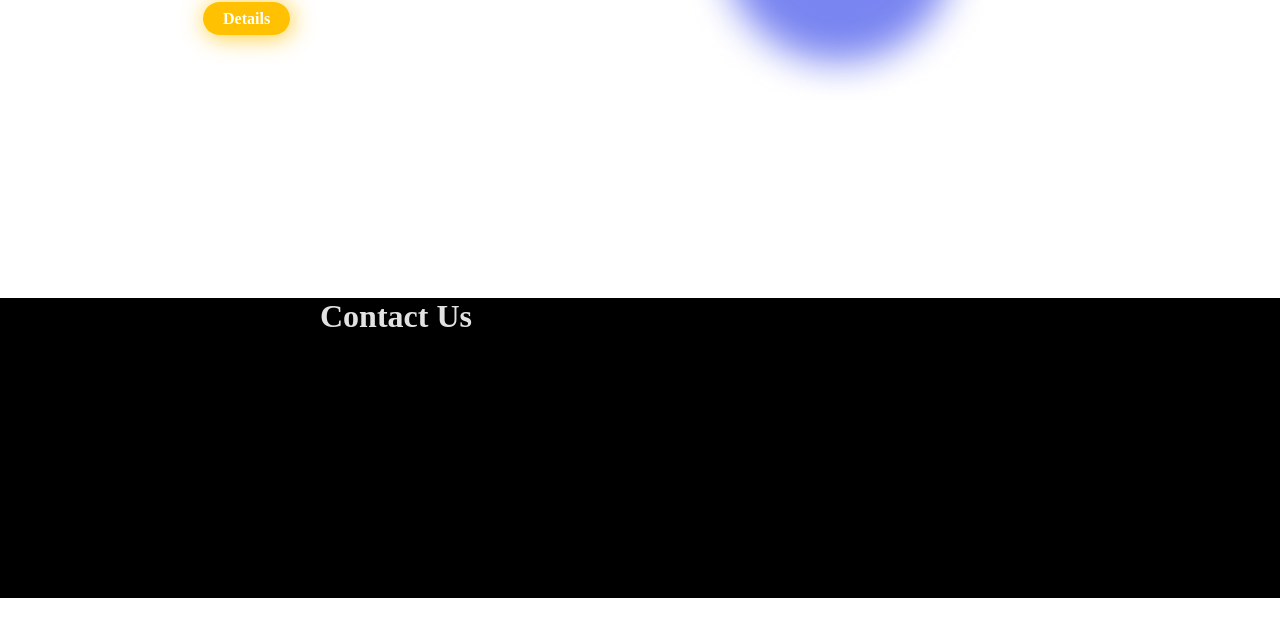
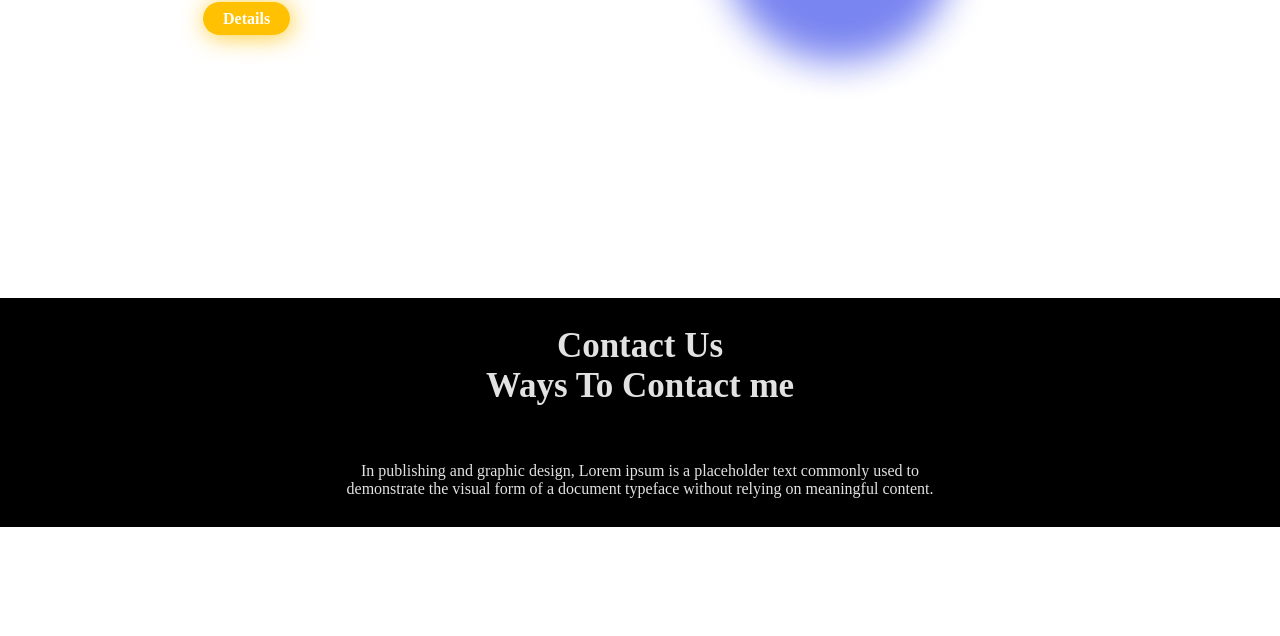
Before and after one commit to manshadchangampalli/PortfolioForTemplates, a React (Create React App) app: page / in a window 1280 px wide. Shown: the part 2782-3418 px from the top of the page. Built offline with nearby package versions, Linux system fonts and the light colour scheme.

Commit message:
the title structure of the contact is finished

```diff
--- a/src/Pages/Contact/Contact.jsx
+++ b/src/Pages/Contact/Contact.jsx
@@ -1,14 +1,23 @@
-import React from 'react'
-import './Contact.scss'
+import React from "react";
+import "./Contact.scss";
 
 function Contact() {
-    return (
-        <div className="contact">
-            <div className="contact-title">
-                <h1>Contact Us</h1>
-            </div>
-        </div>
-    )
+  return (
+    <div className="contact">
+      <div className="contact-title">
+        <h1>
+          Contact Us
+          <br />
+          Ways To Contact me
+        </h1>
+        <p>
+          In publishing and graphic design, Lorem ipsum is a placeholder text
+          commonly used to demonstrate the visual form of a document typeface
+          without relying on meaningful content.
+        </p>
+      </div>
+    </div>
+  );
 }
 
-export default Contact
+export default Contact;
--- a/src/Pages/Contact/Contact.scss
+++ b/src/Pages/Contact/Contact.scss
@@ -2,12 +2,20 @@
     width:100vw;
     height: 100vh;
     display: grid;
-    grid-template-rows:  .6fr 1fr;
+    grid-template-rows:  .4fr 1fr;
     &-title{
         background: #000;
         padding: 0 25%;
         display: grid;
-        grid-template-rows: 1fr 1fr auto;
+        place-items: center;
+        text-align: center;
+
         color: rgb(226, 226, 226);
+        h1{
+            font-size: 35px;
+        }
+        p{
+            max-width: 600px;
+        }
     }
 }
```
